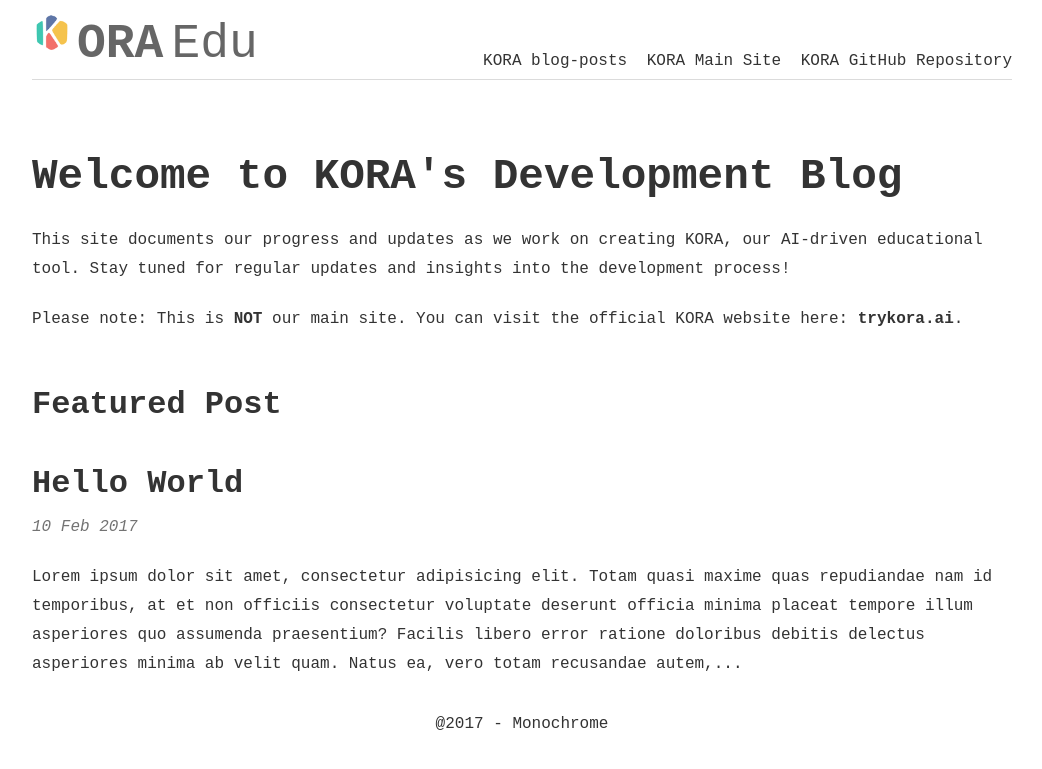
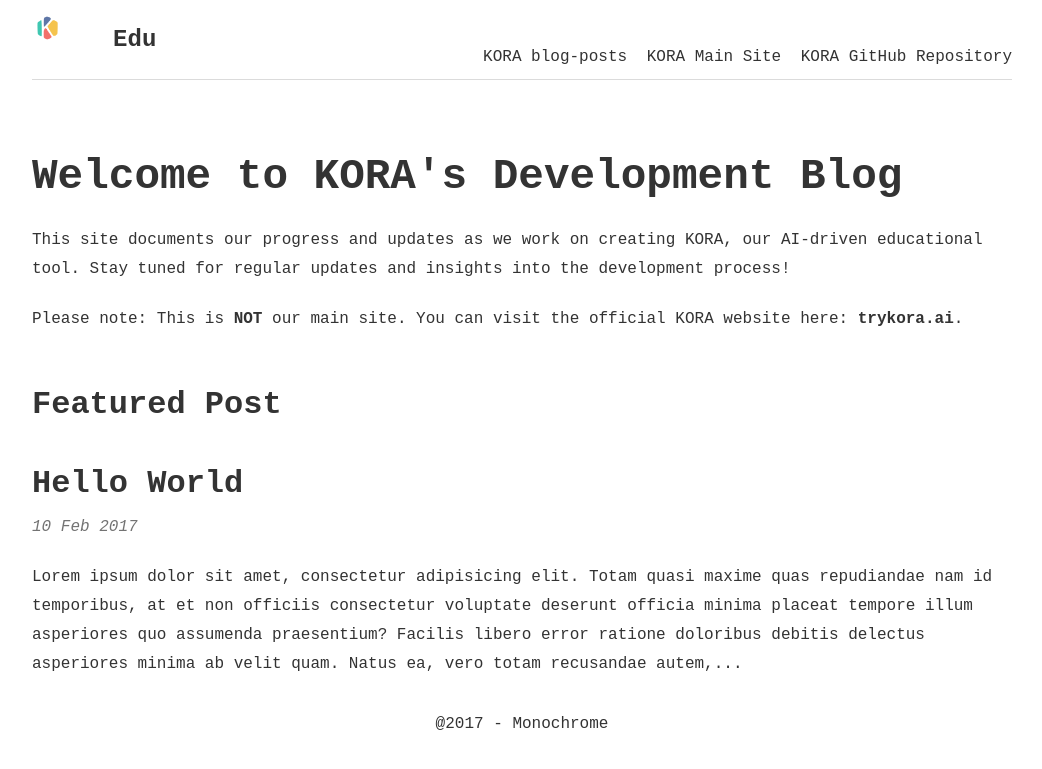
Before and after one commit to kora-edu/kora-edu.github.io, a Jekyll site: the page built from index.html, in a window 1280 px wide. Shown: the top 769 px of the page, without its empty margins (118-1160 px from the left). Built offline with Jekyll 4.4.1, drawn with Linux system fonts in a browser that asks for light colours; the list of posts is cut into pages by our own code.

Commit message:
template

```diff
--- a/_includes/header.html
+++ b/_includes/header.html
@@ -1,12 +1,9 @@
 <header id="header" class="parent justify-spaceBetween">
   <div class="inner w100 relative">
     <span class="f-left">
-      <a href="{{ site.baseurl }}/">
-        <h1 style="display: flex; align-items: center; gap: 5px; margin: 0;">
-          <img src="{{ site.baseurl }}/img/KoraSymbol.png" alt="KORA Logo" style="height: 40px; vertical-align: middle;">
-          <span style="font-size: 1.5em; font-weight: bold; line-height: 1;">ORA</span>
-          <span style="font-size: 1.5em; font-weight: normal; line-height: 1; margin-left: 3px;">Edu</span>
-        </h1>
+      <a href="{{ site.baseurl }}/" style="display: flex; align-items: center;">
+        <img src="{{ site.baseurl }}/img/KoraLogo.png" alt="KORA Logo" style="height: 40px; margin-right: 10px;">
+        <span style="font-size: 24px; font-weight: bold;">Edu</span>
       </a>
     </span>
     <span id="nav-links" class="absolute right bottom">
```
Also changed, not shown: img/KoraLogo2111.png (added).
